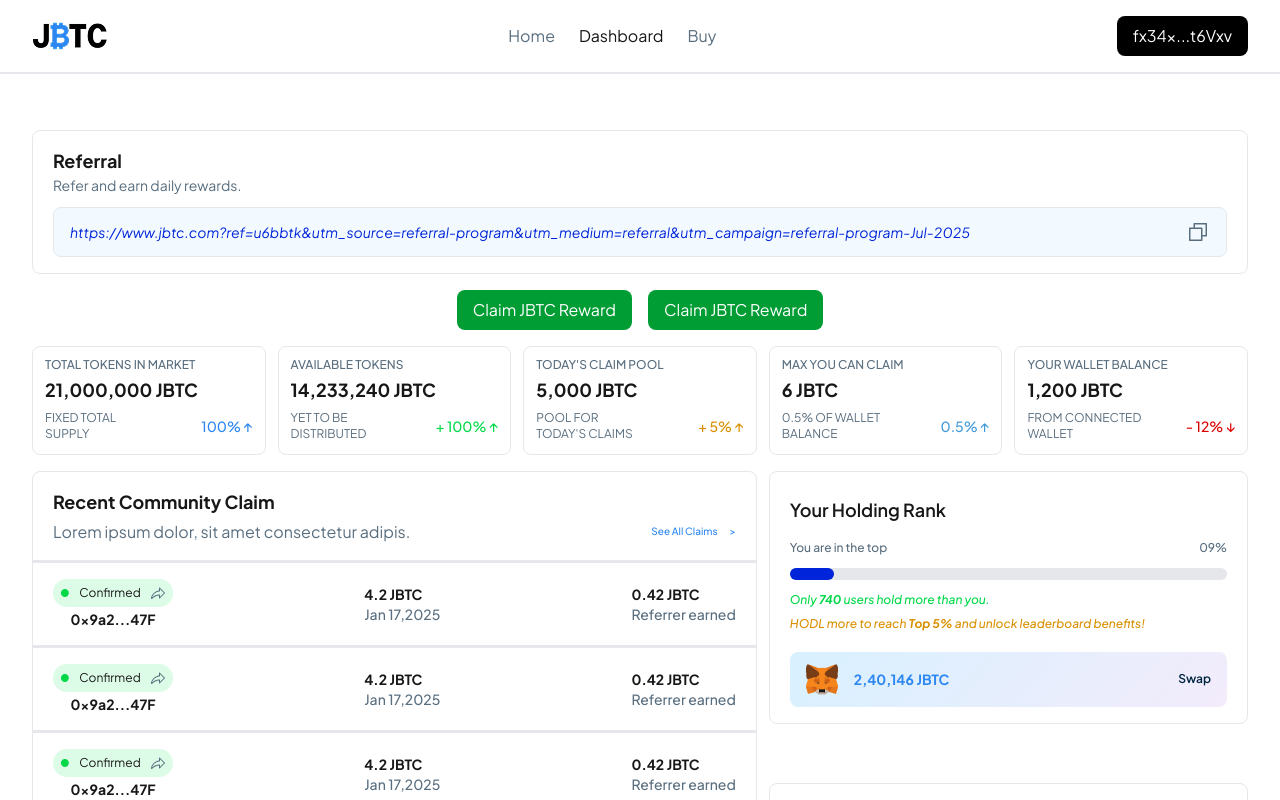
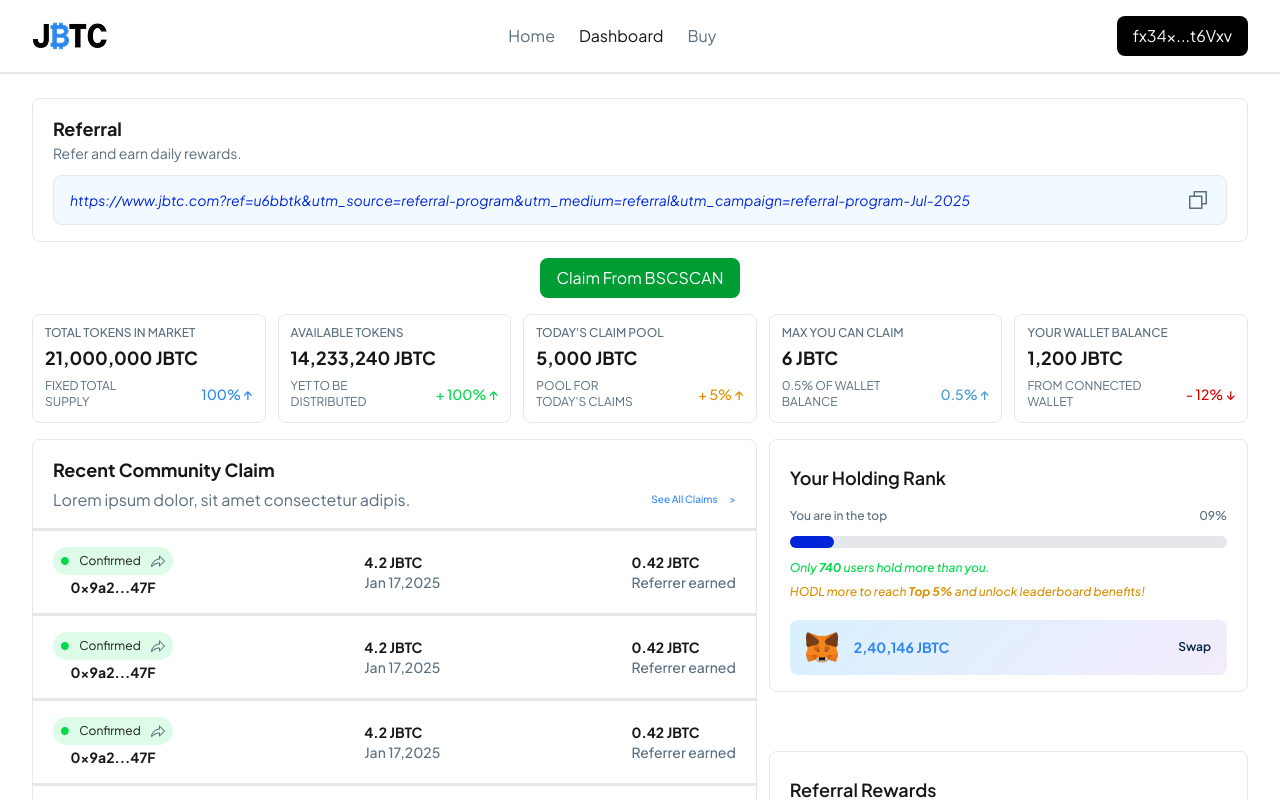
Before and after one commit to gitbygaurav/jbtc, a Next.js app: page / in a window 1280 px wide. Shown: the top 800 px of the page. Built offline with nearby package versions, Linux system fonts and the light colour scheme.

Commit message:
Remove ClaimBscButton component and replace it with ClaimBscscanButton in the main page

```diff
--- a/src/app/components/ClaimBscButton.tsx
+++ /dev/null
@@ -1,9 +0,0 @@
-const ClaimBscButton: React.FC = () => {
-  return (
-    <button className="bg-button-green hover:bg-button-green-hover text-white text-sm lg:text-base py-2 px-4 rounded-lg cursor-pointer transition-all duration-300 ease-in-out">
-      Claim JBTC Reward
-    </button>
-  );
-};
-
-export default ClaimBscButton;
--- a/src/app/components/ClaimJbtcButton.tsx
+++ b/src/app/components/ClaimBscscanButton.tsx
@@ -1,9 +1,9 @@
-const ClaimJbtcButton: React.FC = () => {
+const ClaimBscscanButton: React.FC = () => {
     return (
         <button className="bg-button-green hover:bg-button-green-hover text-white text-sm lg:text-base py-2 px-4 rounded-lg cursor-pointer transition-all duration-300 ease-in-out">
-            Claim JBTC Reward
+            Claim From BSCSCAN
         </button>
     )
 }
 
-export default ClaimJbtcButton;
+export default ClaimBscscanButton;
--- a/src/app/page.tsx
+++ b/src/app/page.tsx
@@ -1,12 +1,11 @@
 import Link from "next/link";
-import ClaimBscButton from "./components/ClaimBscButton";
-import ClaimJbtcButton from "./components/ClaimJbtcButton";
+import ClaimJbtcButton from "./components/ClaimBscscanButton";
 import StatsCard from "./ui/StatsCard";
 import ClaimCard from "./ui/ClaimCard";
 
 export default function Home() {
   return (
-    <main className="px-2 lg:px-8 py-10">
+    <main className="px-2 lg:px-8 py-2">
       <div className="border border-gray-200 rounded-lg px-5 py-4 mt-4">
         <p className="text-lg font-bold">Referral</p>
         <p className="text-sm text-graytext">Refer and earn daily rewards. </p>
@@ -25,7 +24,6 @@
       <div className="flex flex-col justify-center items-center gap-4">
         <div className="flex gap-4 mt-4">
           <ClaimJbtcButton />
-          <ClaimBscButton />
         </div>
       </div>
       {/* stats area */}
```
